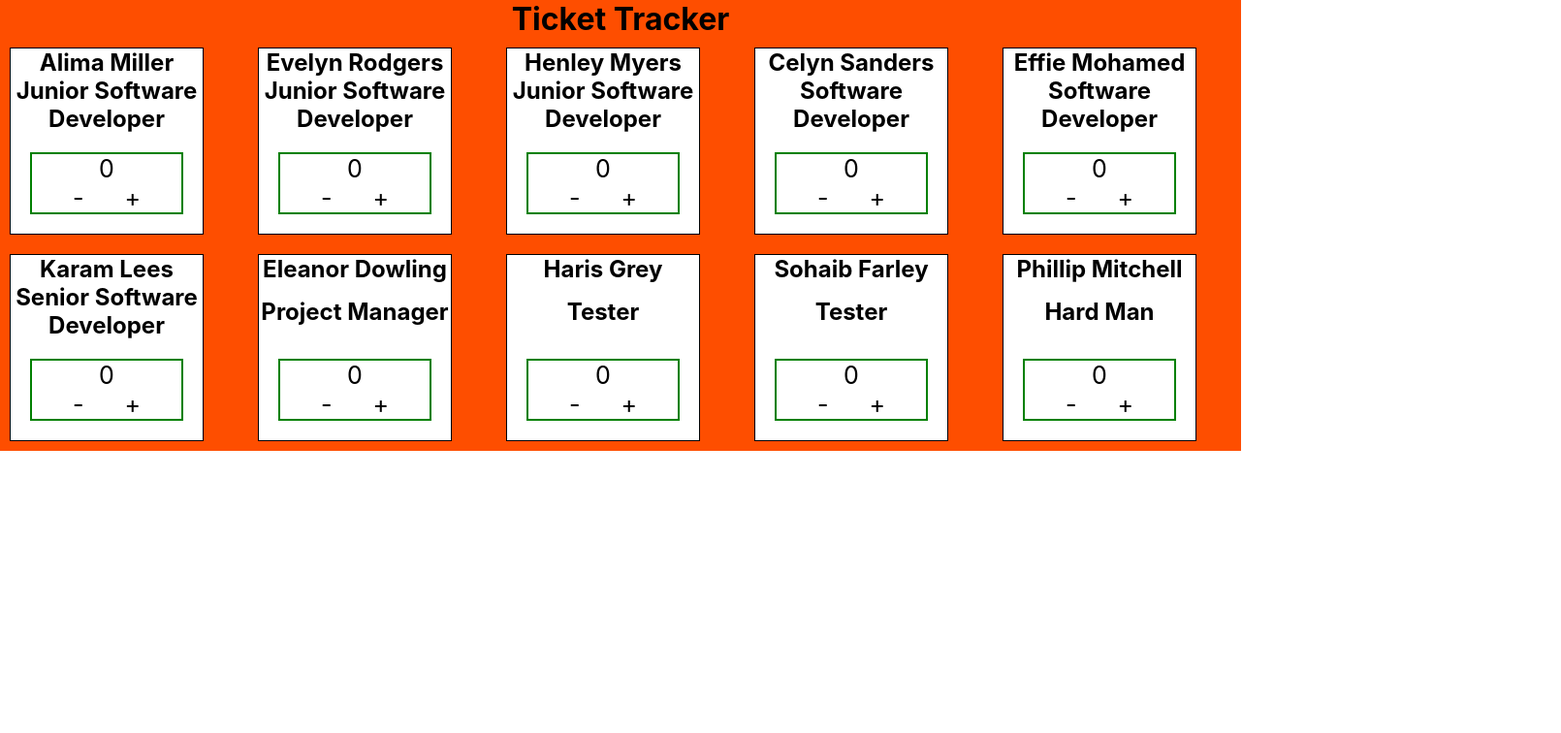
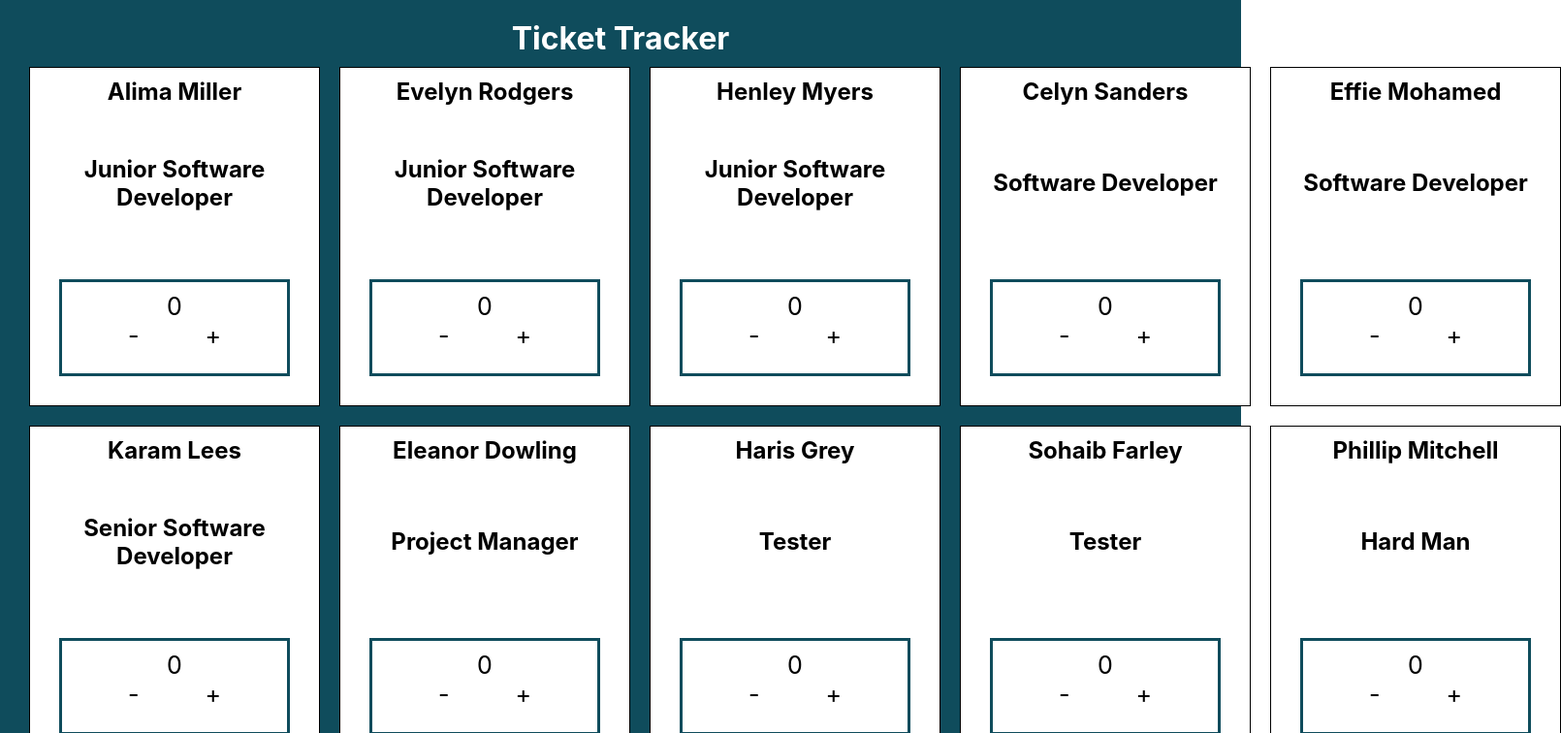
Before and after one commit to jeromekithinji/ticket-tracker, a React (Create React App) app: page / in a window 1280 px wide. Shown: the top 756 px of the page at 97% size, 1610 px wide, since content can reach past the window. Built offline with nearby package versions, Linux system fonts and the light colour scheme.

Commit message:
various styling changes

```diff
--- a/src/App.jsx
+++ b/src/App.jsx
@@ -9,7 +9,7 @@ function App() {
 
   return (
     <div className="App">
-      <h1>Ticket Tracker</h1>
+      <h1 className="ticket-header">Ticket Tracker</h1>
       <div className="employee-tickets">
         <Employee employeeArr={filteredEmployees} />
       </div>
--- a/src/App.scss
+++ b/src/App.scss
@@ -1,3 +1,5 @@
+@use "./assets/styles/variables" as *;
+
 *{
     box-sizing: border-box;
     margin: 0;
@@ -5,11 +7,17 @@
 }
 .App{
     text-align: center;
-    background-color: #FE4E00;
+    background-color: $primary-color;
+    height: 100vh;
+    padding: 20px;
 }
 
 .employee-tickets{
     display: grid;
     grid-template-columns: repeat(5, 1fr);
-    height: 100%;
+    // height: 100%;
 }
+
+.ticket-header {
+    color: $secondary-color;
+}
--- /dev/null
+++ b/src/assets/styles/_variables.scss
@@ -0,0 +1,2 @@
+$primary-color: #0f4c5c;
+$secondary-color: white;
--- a/src/components/Employee/Employee.scss
+++ b/src/components/Employee/Employee.scss
@@ -1,10 +1,14 @@
+@use "../../assets/styles/variables" as *;
+
 .ticket {
     display: flex;
     flex-direction: column;
     justify-content: space-between;
     border: 1px solid black;
     margin: 10px;
-    width: 200px;
+    width: 300px;
+    height: 350px;
     text-align: center;
-    background-color: white;
+    background-color: $secondary-color;
+    padding: 10px;
 }
--- a/src/components/TicketCounter/TicketCounter.scss
+++ b/src/components/TicketCounter/TicketCounter.scss
@@ -1,11 +1,18 @@
+@use "../../assets/styles/variables" as *;
+
 .counter {
-    border: 2px solid green;
+    border: 3px solid $primary-color;
     margin: 20px;
     text-align: center;
     font-size: 25px;
+    height: 100px;
+    padding-top: 10px;
 
     &__buttons {
         display: flex;
         justify-content: space-evenly;
     }
+    &__buttons:hover {
+        cursor: pointer;
+    }
 }
```
